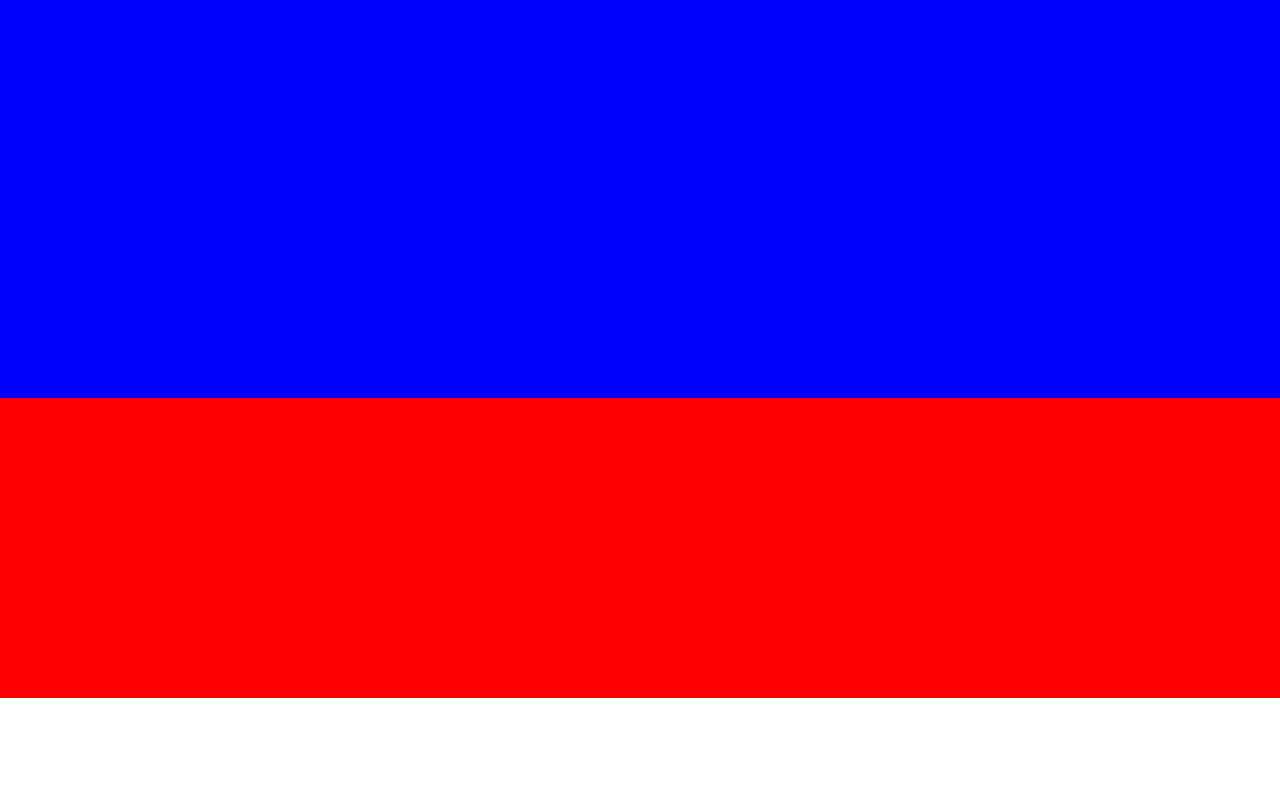
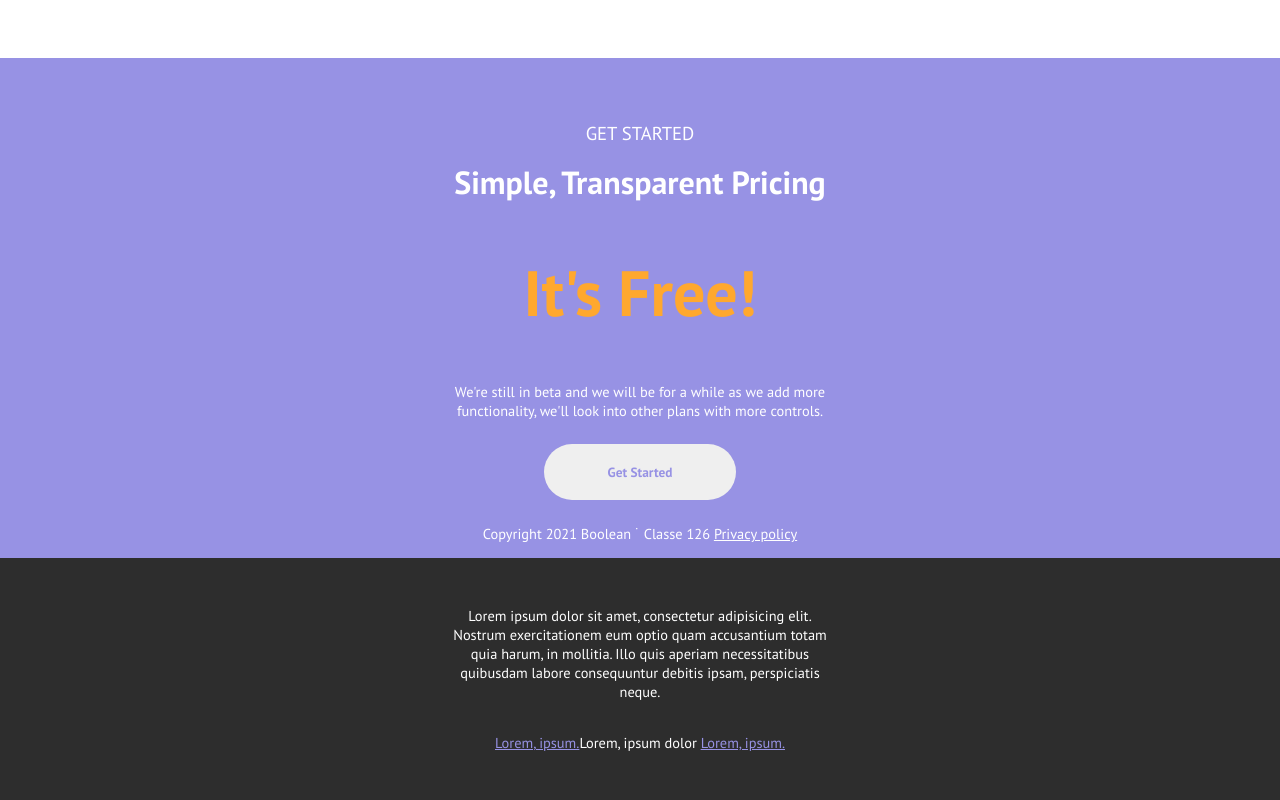
Before and after one commit to RiccardoTolusso/htmlcss-responsive-layout, a plain HTML site: page index.html in a window 1280 px wide. Shown: the part 5481-6281 px from the top of the page. Before the commit the page ends 6179 px from the top, so only its background shows below. Drawn offline with Linux system fonts and the light colour scheme.

Commit message:
[UPD] END OF EXERCISE

```diff
--- a/css/style.css
+++ b/css/style.css
@@ -3,6 +3,7 @@
     margin: 0;
     padding: 0;
     box-sizing: border-box;
+    font-family: "PT Sans", sans-serif;
 }
 
 /*+ COMMON */
@@ -286,6 +287,61 @@ section#about-us .person button{
     color: white;
     margin: 1rem 0 3rem 0;
 }
+
+    /*> get-started section */
+section#get-started{
+    background-color: var(--secondary-color);
+}
+section#get-started .col{
+    max-width: 600px;
+    margin: 0 auto;
+    color: white;
+    text-align: center;
+}
+section#get-started h3{
+    padding-top: 3rem;
+    font-weight: 100;
+}
+section#get-started h2{
+    font-size: 2rem;
+    padding-top: 1rem ;
+}
+section#get-started h1{
+    font-size: 4rem;
+    color: #ffa82e;
+    padding: 3rem;
+}
+section#get-started p{
+    max-width: 70%;
+    margin: 0 auto;
+    font-size: 0.9rem;
+}
+section#get-started button{
+    margin: 1.5rem 0;
+    color: var(--secondary-color);
+    font-weight: 600;
+    padding: 1.2rem 4rem;
+    border-radius: 3rem;
+}
+section#get-started p a{
+    color: white;
+}
+footer{
+    background-color: #2d2d2d;
+    color: white;
+    font-size: 0.9rem;
+    padding: 2rem 35%;
+    text-align: center;
+}
+footer p{
+    padding: 1rem 0;
+}
+footer p a{
+    color: var(--secondary-color);
+}
+
+
+
 /*+ MEDIA SECTION */
 
 /* when bigger then phone size */
--- a/index.html
+++ b/index.html
@@ -4,6 +4,11 @@
     <meta charset="UTF-8">
     <meta name="viewport" content="width=device-width, initial-scale=1.0">
     <script src="https://kit.fontawesome.com/c3f6cda4b5.js" crossorigin="anonymous"></script>
+
+    <link rel="preconnect" href="https://fonts.googleapis.com">
+    <link rel="preconnect" href="https://fonts.gstatic.com" crossorigin>
+    <link href="https://fonts.googleapis.com/css2?family=PT+Sans:ital,wght@0,400;0,700;1,400;1,700&display=swap" rel="stylesheet">
+
     <link rel="stylesheet" href="./css/style.css">
     <title>Document</title>
 </head>
@@ -205,15 +210,27 @@
             </div>
         </section>
 
-        <section id="get-started" class="bg-blue h500">
-            <!-- TODO get started section -->
-            <!-- its a single column layout -->
+        <section id="get-started">
+            <div class="col">
+                <!-- TODO get started section -->
+                <!-- its a single column layout -->
+                <h3>GET STARTED</h3>
+                <h2>Simple, Transparent Pricing</h2>
+                <h1>It's Free!</h1>
+                <p>We're still in beta and we will be for a while as we add more functionality, we'll look into other plans with more controls.</p>
+
+                <button>Get Started</button>
+
+                <p>Copyright 2021 Boolean &dot; Classe 126 <a href="">Privacy policy</a></p>
+            </div>
         </section>
     </main>
 
-    <footer class="bg-red h300">
+    <footer>
         <!-- TODO footer -->
         <!-- still a single column layout -->
+        <p>Lorem ipsum dolor sit amet, consectetur adipisicing elit. Nostrum exercitationem eum optio quam accusantium totam quia harum, in mollitia. Illo quis aperiam necessitatibus quibusdam labore consequuntur debitis ipsam, perspiciatis neque.</p>
+        <p><a href="">Lorem, ipsum.</a>Lorem, ipsum dolor <a href="">Lorem, ipsum.</a></p>
     </footer>
 </body>
 </html>
```
